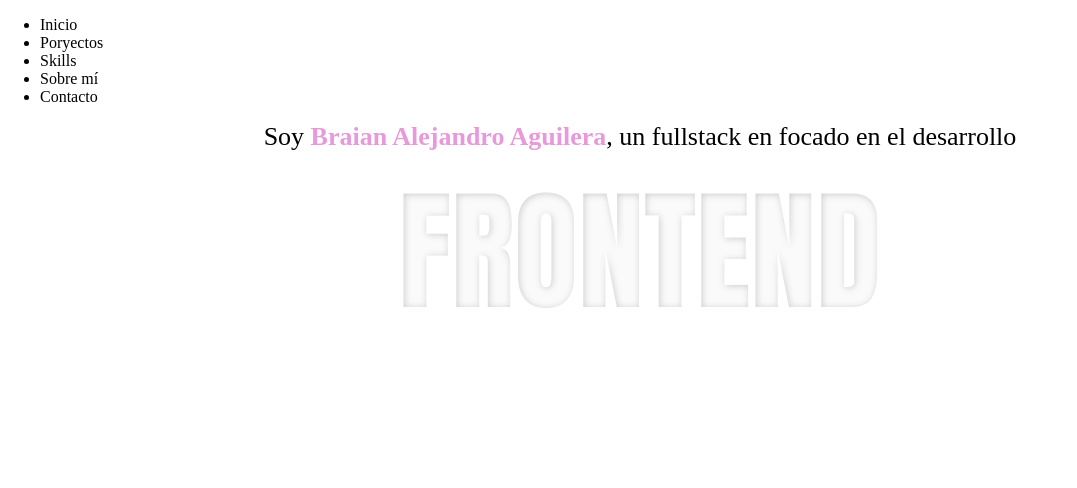
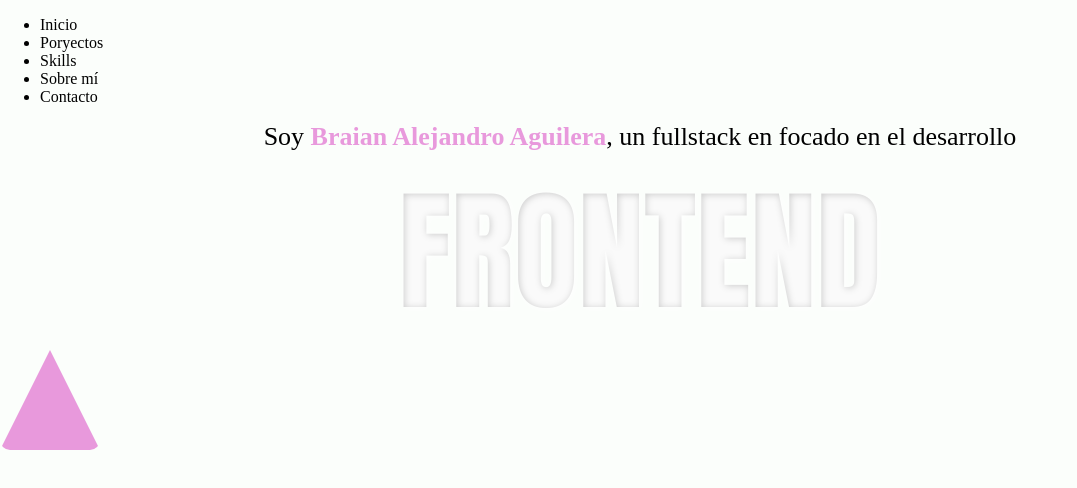
Before and after one commit to braguilera/Repositorio-Aguilera-Braian-Alejandro, a plain HTML site: page indedx.html in a window 1280 px wide. Shown: the whole page, without its empty margins (0-1077 px from the left). Drawn offline with Linux system fonts and the light colour scheme.

Commit message:
Triangulos

```diff
--- a/estilos.css
+++ b/estilos.css
@@ -1,7 +1,7 @@
 body {
     margin: 0;
     box-sizing: border-box;
-    background-color:fbfefb ;
+    background-color:#fbfefb ;
     color: 39393a;
 }
 
@@ -27,3 +27,12 @@ body {
     margin: 0;
     font-family:Impact, Haettenschweiler, 'Arial Narrow Bold', sans-serif;
 }
+
+.inicio_triangulo_img{
+    width: 0px;
+    height: 0px;
+    border-bottom: 100px solid #e899dc;
+    border-left: 50px solid transparent;
+    border-right: 50px solid transparent;
+    border-radius: 10px;
+}
```
